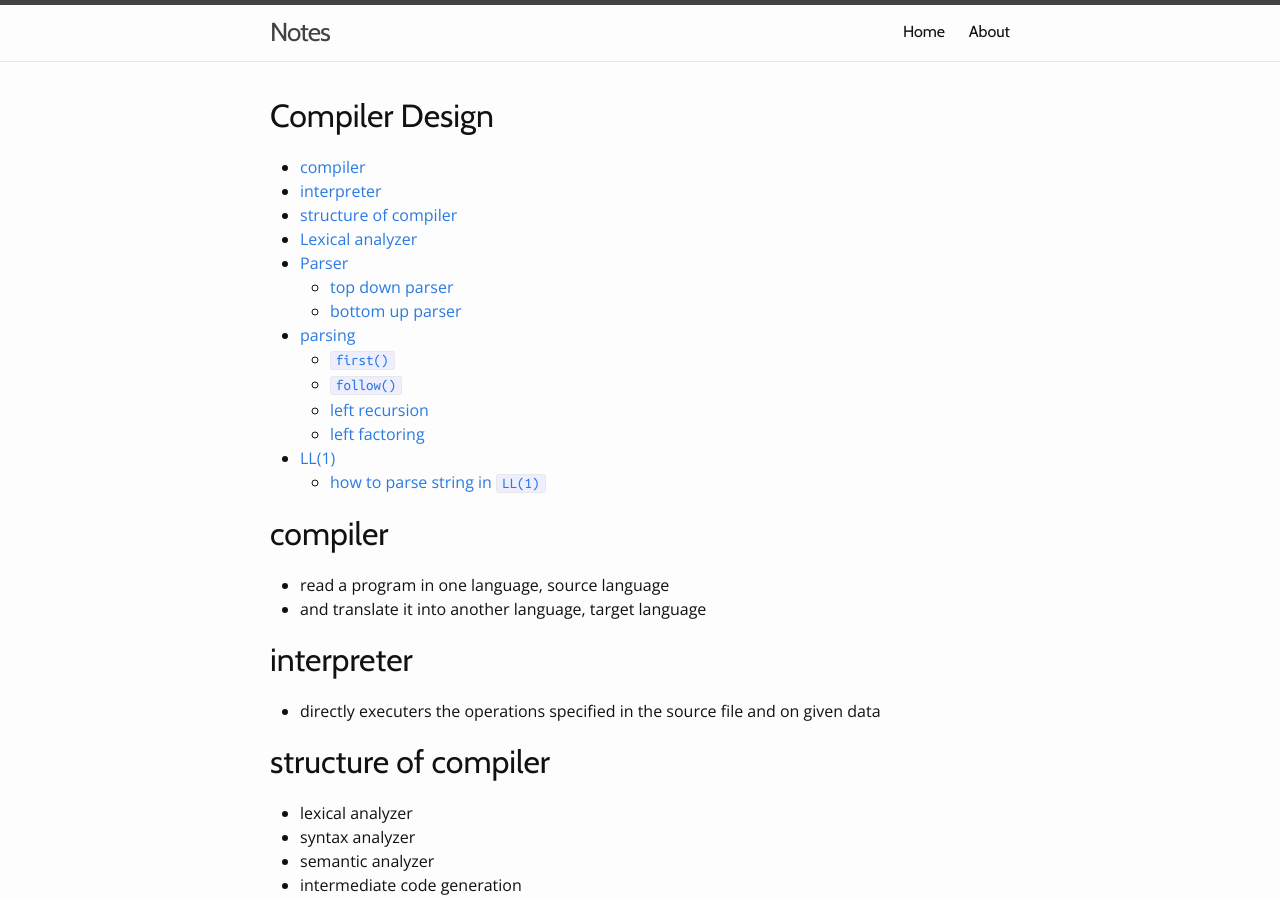
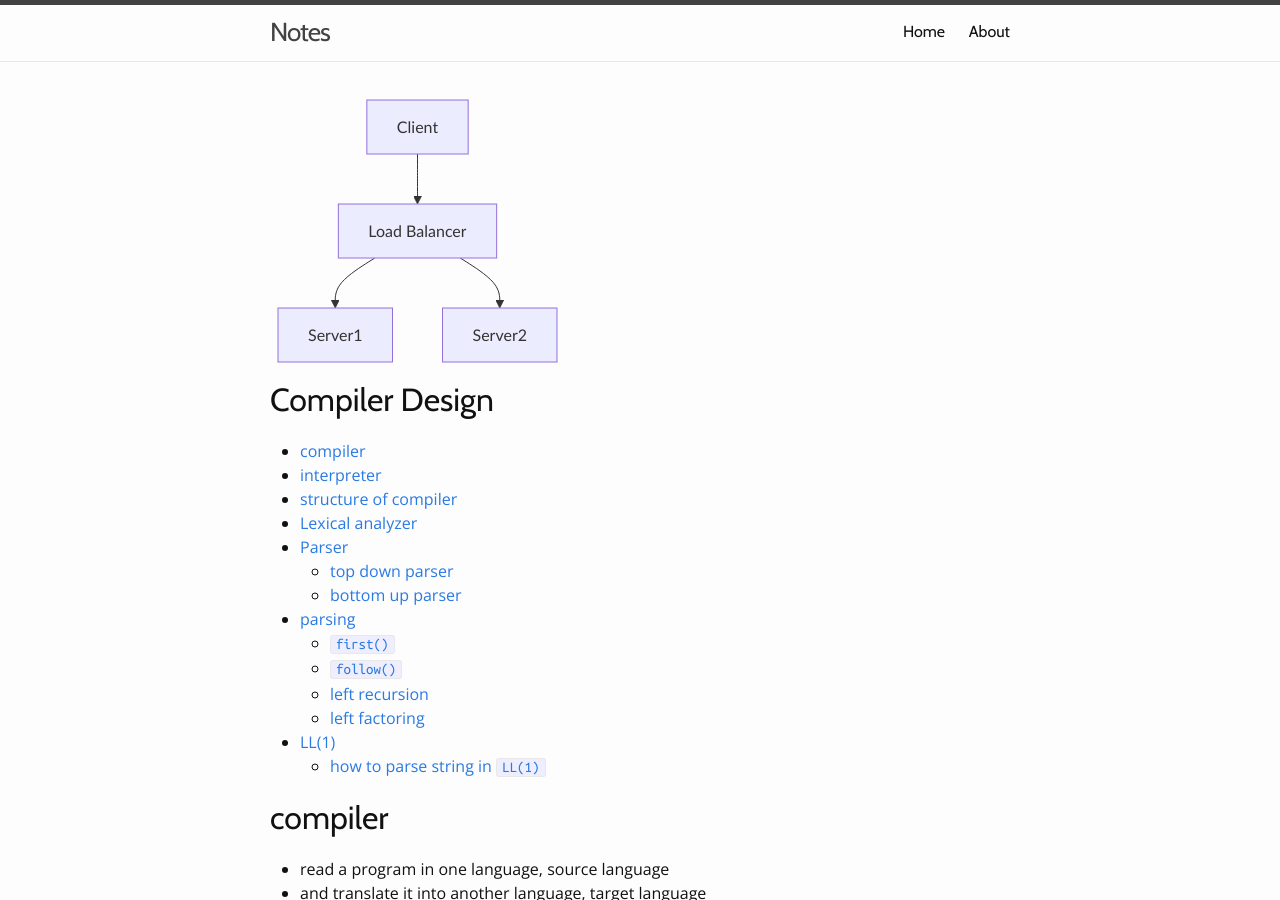
Before and after one commit to Shivanshi1729/notes, a Jekyll site: the page built from cd/mid.md, in a window 1280 px wide and 900 px high. Built offline with Jekyll 4.4.1, drawn with Linux system fonts in a browser that asks for light colours; formulas are drawn with MathJax 3.

Commit message:
refractor layouts

```diff
--- a/_layouts/default.html
+++ b/_layouts/default.html
@@ -1,9 +1,19 @@
 <!DOCTYPE html>
 <html lang="{{ page.lang | default: site.lang | default: " en" }}">
 
-{%- include head.html -%}
+{% if page.use_math %}
+  {%- include head_math.html -%}
+{% else %}
+  {%- include head.html -%}
+{% endif %}
 
 <body>
+  {% if page.use_mermaid %}
+  <script src="https://cdn.jsdelivr.net/npm/mermaid/dist/mermaid.min.js"></script>
+  <script>
+      mermaid.initialize({ startOnLoad: true });
+  </script>
+  {% endif %}
 
   {%- include header.html -%}
 
--- a/cd/mid.md
+++ b/cd/mid.md
@@ -1,6 +1,15 @@
 ---
-layout: math
+layout: default
+use_math: true
+use_mermaid: true
 ---
+
+<div class="mermaid">
+    graph TD
+    A[Client] --> B[Load Balancer]
+    B --> C[Server1]
+    B --> D[Server2]
+</div>
 
 <h1> Compiler Design </h1>
 
```
Also changed, not shown: cn/notes.md (+2 -1 lines), debug.md (added, +12 -0 lines).
